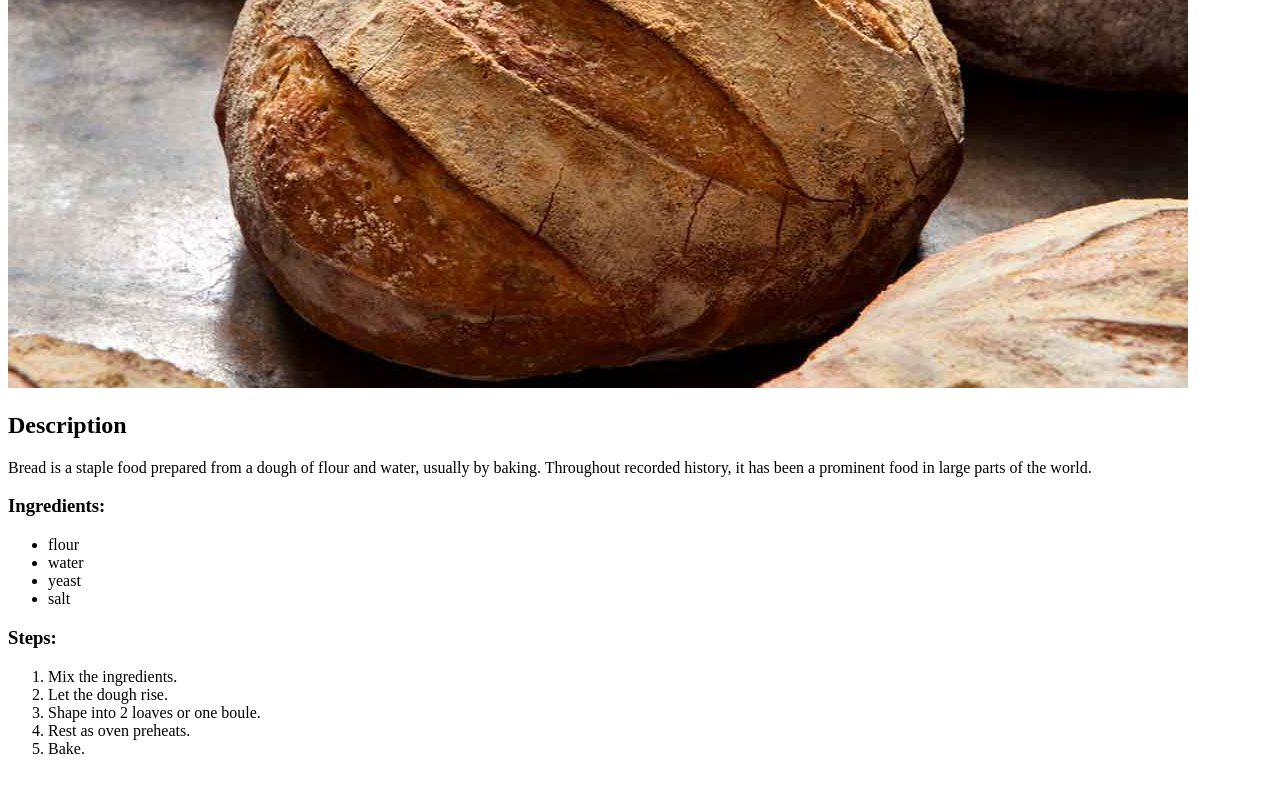
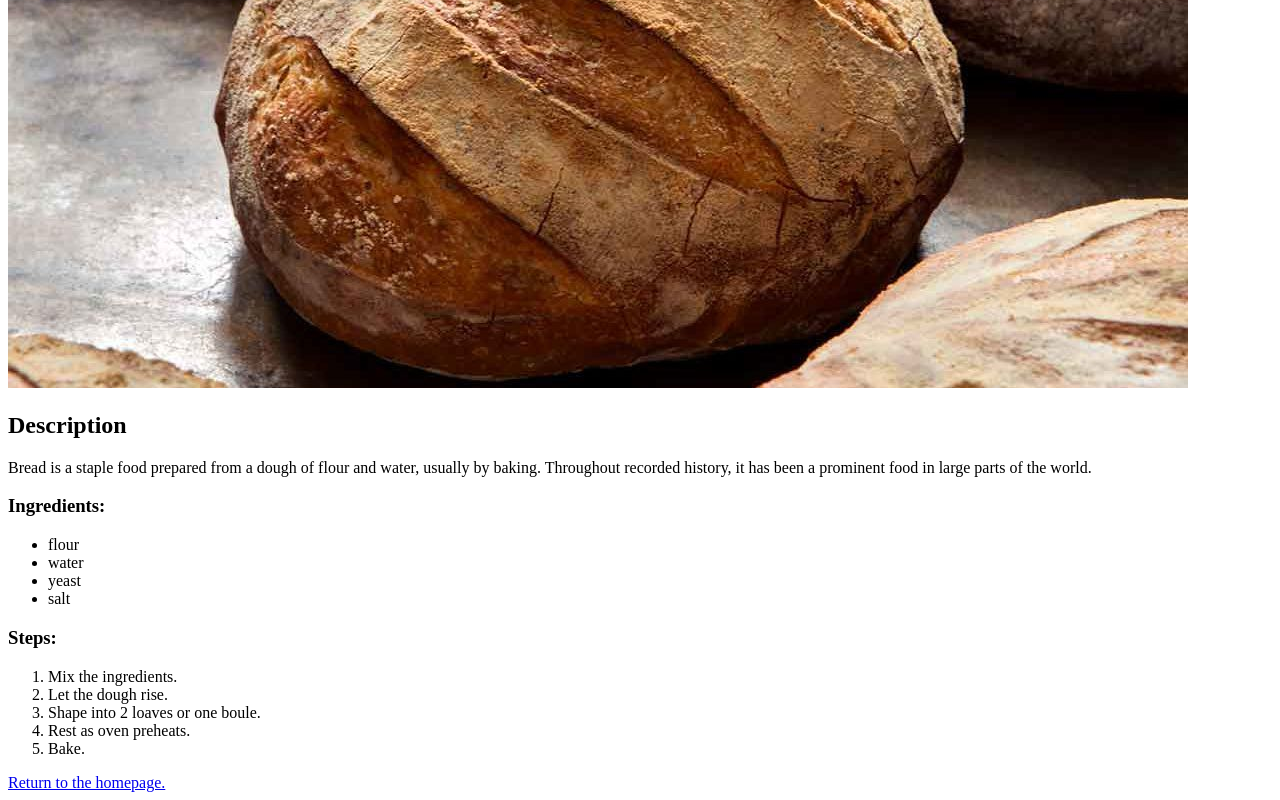
Before and after one commit to uhloofstardust/odin-recipes, a plain HTML site: page recipes/bread.html in a window 1280 px wide. Shown: the part 367-1167 px from the top of the page. Before the commit the page ends 1141 px from the top, so only its background shows below. Drawn offline with Linux system fonts and the light colour scheme.

Commit message:
Final touches for html project for now.

```diff
--- a/recipes/bread.html
+++ b/recipes/bread.html
@@ -25,5 +25,6 @@
       <li>Rest as oven preheats.</li>
       <li>Bake.</li>
     </ol>
+    <a href="../index.html">Return to the homepage.</a>
   </body>
 </html>
```
Also changed, not shown: index.html (+2 -1 lines), recipes/mug-cake.html (+1 -0 lines), img/knead.jpg (added), 2 other files.
